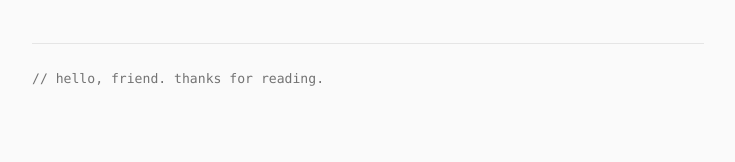
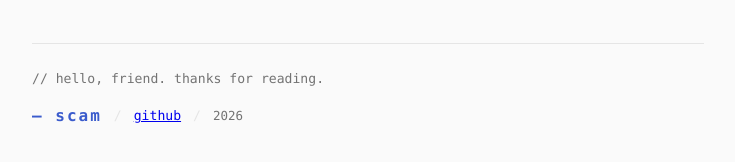
Before and after one commit to scamrepo/scamrepo.github.io, a Jekyll site: the page built from _posts/2026-07-27-bitwarden-extractor.md, in a window 1280 px wide and 1400 px high, scrolled down 8126 px. Shown: the part 1190-1352 px from the top of the window, without its empty margins (272-1007 px from the left). Built offline with Jekyll 4.4.1, drawn with Linux system fonts in a browser that asks for light colours.

Commit message:
Update post.html

```diff
--- a/_layouts/post.html
+++ b/_layouts/post.html
@@ -253,17 +253,43 @@
             color: var(--accent);
         }
 
-        footer {
-            color: var(--muted);
-            font-size: 0.82rem;
-            font-family: "SFMono-Regular", Menlo, Consolas, monospace;
-        }
+
 
         @media (max-width: 768px) {
             .wrap { padding: 40px 18px 60px; }
             .post-title { font-size: 1.5rem; }
             .post-nav { flex-direction: column; }
         }
+
+                footer {
+            color: var(--muted);
+            font-size: 0.82rem;
+            font-family: "SFMono-Regular", Menlo, Consolas, monospace;
+        }
+
+        .footer-inner {
+            display: flex;
+            align-items: center;
+            gap: 12px;
+        }
+
+        .footer-sig {
+            color: var(--accent);
+            font-weight: 700;
+            font-size: 1rem;
+            letter-spacing: 2px;
+        }
+
+        .footer-sep {
+            color: var(--line);
+            user-select: none;
+        }
+
+        .footer-year {
+            color: var(--muted);
+            font-size: 0.78rem;
+        }
+
     </style>
 </head>
 <body>
@@ -311,8 +337,16 @@
             </div>
             {% endif %}
 
+
             <footer>
-                <p>// hello, friend. thanks for reading.</p>
+           <p style="margin-bottom: 12px;">// hello, friend. thanks for reading.</p>
+                <div class="footer-inner">
+                    <span class="footer-sig">— scam</span>
+                    <span class="footer-sep">/</span>
+                    <a href="https://github.com/scamrepo">github</a>
+                    <span class="footer-sep">/</span>
+                    <span class="footer-year">{{ site.time | date: "%Y" }}</span>
+                </div>
             </footer>
         </div>
     </div>
```
